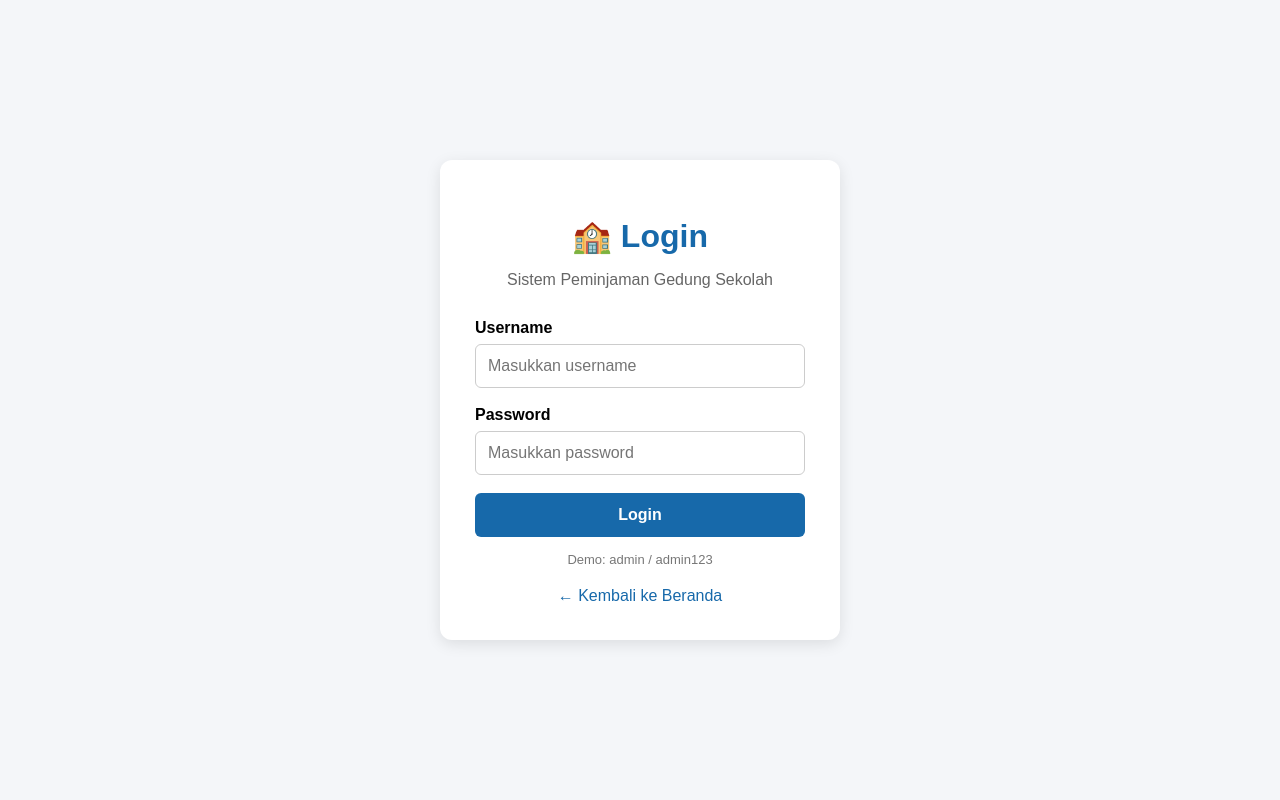
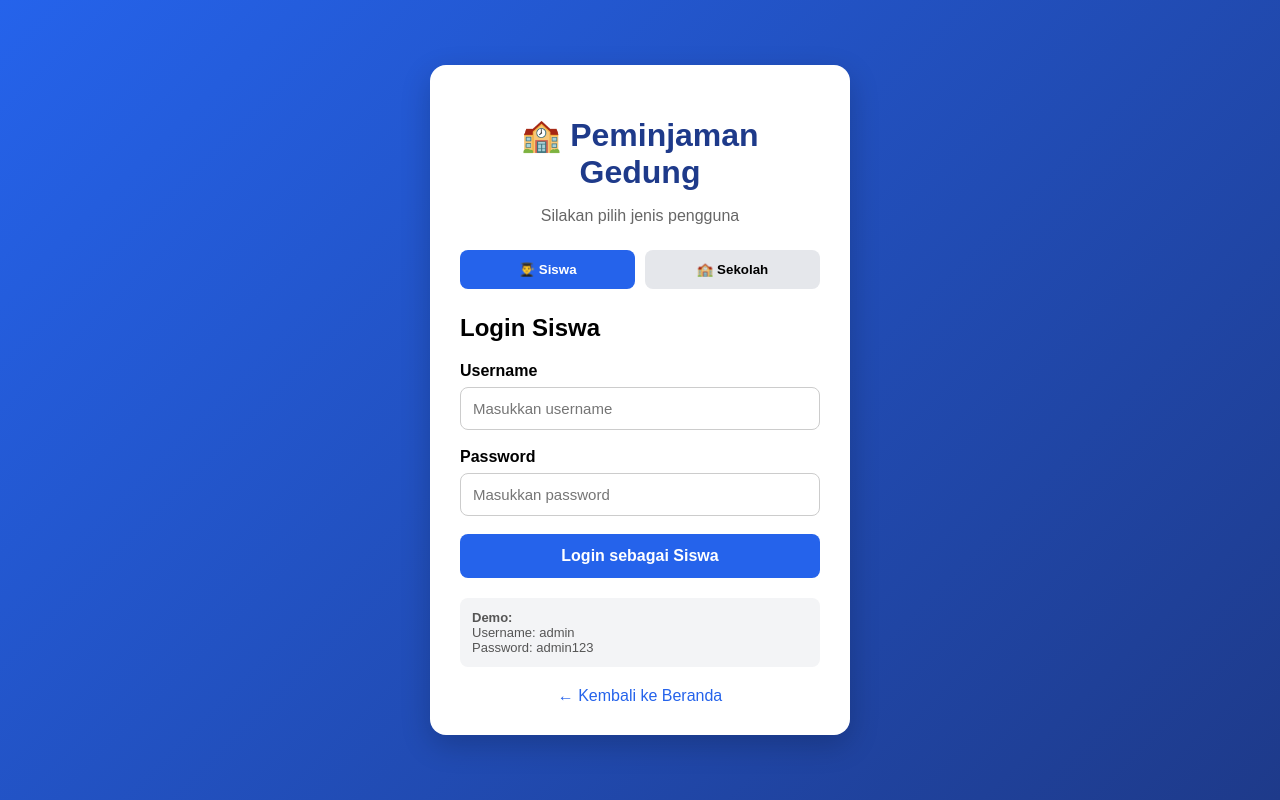
Before and after one commit to evelodinson-cell/peminjaman-gedung-sekolah, a plain HTML site: page login.html in a window 1280 px wide. Drawn offline with Linux system fonts and the light colour scheme.

Commit message:
Update login.html

```diff
--- a/login.html
+++ b/login.html
@@ -14,32 +14,61 @@
     body {
       margin: 0;
       min-height: 100vh;
-            background: #f4f6f9;
       display: flex;
       justify-content: center;
       align-items: center;
+      background: linear-gradient(135deg, #2563eb, #1e3a8a);
       padding: 20px;
     }
 
-        .login-box {
+    .container {
       width: 100%;
-            max-width: 400px;
+      max-width: 420px;
       background: white;
-            padding: 35px;
-            border-radius: 12px;
-            box-shadow: 0 4px 15px rgba(0,0,0,0.1);
+      padding: 30px;
+      border-radius: 16px;
+      box-shadow: 0 10px 30px rgba(0,0,0,0.2);
     }
 
     h1 {
       text-align: center;
-            color: #1769aa;
-            margin-bottom: 10px;
+      margin-bottom: 8px;
+      color: #1e3a8a;
     }
 
     .subtitle {
       text-align: center;
       color: #666;
-            margin-bottom: 30px;
+      margin-bottom: 25px;
+    }
+
+    .tabs {
+      display: flex;
+      gap: 10px;
+      margin-bottom: 25px;
+    }
+
+    .tab {
+      flex: 1;
+      padding: 12px;
+      border: none;
+      border-radius: 8px;
+      background: #e5e7eb;
+      cursor: pointer;
+      font-weight: bold;
+    }
+
+    .tab.active {
+      background: #2563eb;
+      color: white;
+    }
+
+    .login-form {
+      display: none;
+    }
+
+    .login-form.active {
+      display: block;
     }
 
     label {
@@ -53,38 +82,40 @@
       padding: 12px;
       margin-bottom: 18px;
       border: 1px solid #ccc;
-            border-radius: 6px;
-            font-size: 16px;
+      border-radius: 8px;
+      font-size: 15px;
     }
 
-        button {
+    .btn {
       width: 100%;
       padding: 13px;
       border: none;
-            border-radius: 6px;
-            background: #1769aa;
+      border-radius: 8px;
+      background: #2563eb;
       color: white;
       font-size: 16px;
       font-weight: bold;
       cursor: pointer;
     }
 
-        button:hover {
-            background: #0d4f82;
+    .btn:hover {
+      background: #1d4ed8;
     }
 
-        .demo {
-            text-align: center;
-            color: #777;
+    .info {
+      margin-top: 20px;
+      padding: 12px;
+      background: #f3f4f6;
+      border-radius: 8px;
       font-size: 13px;
-            margin-top: 15px;
+      color: #555;
     }
 
     .back {
       display: block;
       text-align: center;
       margin-top: 20px;
-            color: #1769aa;
+      color: #2563eb;
       text-decoration: none;
     }
   </style>
@@ -92,45 +123,88 @@
 
 <body>
 
-<div class="login-box">
+  <div class="container">
 
-    <h1>🏫 Login</h1>
+    <h1>🏫 Peminjaman Gedung</h1>
+    <p class="subtitle">Silakan pilih jenis pengguna</p>
 
-    <p class="subtitle">
-        Sistem Peminjaman Gedung Sekolah
-    </p>
+    <div class="tabs">
+      <button class="tab active" onclick="showLogin('siswa')">
+        👨‍🎓 Siswa
+      </button>
 
-    <form onsubmit="login(event)">
+      <button class="tab" onclick="showLogin('sekolah')">
+        🏫 Sekolah
+      </button>
+    </div>
 
-        <label for="username">Username</label>
+    <!-- LOGIN SISWA -->
+    <form id="loginSiswa" class="login-form active" onsubmit="loginSiswa(event)">
 
+      <h2>Login Siswa</h2>
+
+      <label>Username</label>
       <input
         type="text"
-            id="username"
+        id="usernameSiswa"
         placeholder="Masukkan username"
         required
       >
 
-        <label for="password">Password</label>
-
+      <label>Password</label>
       <input
         type="password"
-            id="password"
+        id="passwordSiswa"
         placeholder="Masukkan password"
         required
       >
 
-        <button type="submit">
-            Login
+      <button class="btn" type="submit">
+        Login sebagai Siswa
       </button>
+
+      <div class="info">
+        <b>Demo:</b><br>
+        Username: admin<br>
+        Password: admin123
+      </div>
 
     </form>
 
-    <p class="demo">
-        Demo: admin / admin123
-    </p>
+    <!-- LOGIN SEKOLAH -->
+    <form id="loginSekolah" class="login-form" onsubmit="loginSekolah(event)">
 
-    <a href="index.html" class="back">
+      <h2>Login Pihak Sekolah</h2>
+
+      <label>Username</label>
+      <input
+        type="text"
+        id="usernameSekolah"
+        placeholder="Masukkan username sekolah"
+        required
+      >
+
+      <label>Password</label>
+      <input
+        type="password"
+        id="passwordSekolah"
+        placeholder="Masukkan password"
+        required
+      >
+
+      <button class="btn" type="submit">
+        Login sebagai Sekolah
+      </button>
+
+      <div class="info">
+        <b>Demo:</b><br>
+        Username: sekolah<br>
+        Password: sekolah123
+      </div>
+
+    </form>
+
+    <a class="back" href="index.html">
       ← Kembali ke Beranda
     </a>
 
@@ -139,29 +213,81 @@
   <script>
 
     const AUTH_KEY = "peminjamanGedungLoggedIn";
+    const ROLE_KEY = "peminjamanGedungRole";
 
-function login(event) {
+    function showLogin(type) {
+
+      const siswa = document.getElementById("loginSiswa");
+      const sekolah = document.getElementById("loginSekolah");
+      const tabs = document.querySelectorAll(".tab");
+
+      if (type === "siswa") {
+
+        siswa.classList.add("active");
+        sekolah.classList.remove("active");
+
+        tabs[0].classList.add("active");
+        tabs[1].classList.remove("active");
+
+      } else {
+
+        siswa.classList.remove("active");
+        sekolah.classList.add("active");
+
+        tabs[0].classList.remove("active");
+        tabs[1].classList.add("active");
+
+      }
+    }
+
+
+    function loginSiswa(event) {
 
       event.preventDefault();
 
       const username =
-        document.getElementById("username").value.trim();
+        document.getElementById("usernameSiswa").value;
 
       const password =
-        document.getElementById("password").value;
+        document.getElementById("passwordSiswa").value;
 
       if (username === "admin" && password === "admin123") {
 
         sessionStorage.setItem(AUTH_KEY, "true");
+        sessionStorage.setItem(ROLE_KEY, "siswa");
 
-        window.location.replace("dashboard.html");
+        window.location.href = "dashboard.html";
 
       } else {
 
-        alert("Username atau password salah!");
+        alert("Username atau password siswa salah!");
 
       }
+    }
 
+
+    function loginSekolah(event) {
+
+      event.preventDefault();
+
+      const username =
+        document.getElementById("usernameSekolah").value;
+
+      const password =
+        document.getElementById("passwordSekolah").value;
+
+      if (username === "sekolah" && password === "sekolah123") {
+
+        sessionStorage.setItem(AUTH_KEY, "true");
+        sessionStorage.setItem(ROLE_KEY, "sekolah");
+
+        window.location.href = "admin-dashboard.html";
+
+      } else {
+
+        alert("Username atau password sekolah salah!");
+
+      }
     }
 
   </script>
```
Lines whose indentation alone changed are shown as unchanged.
